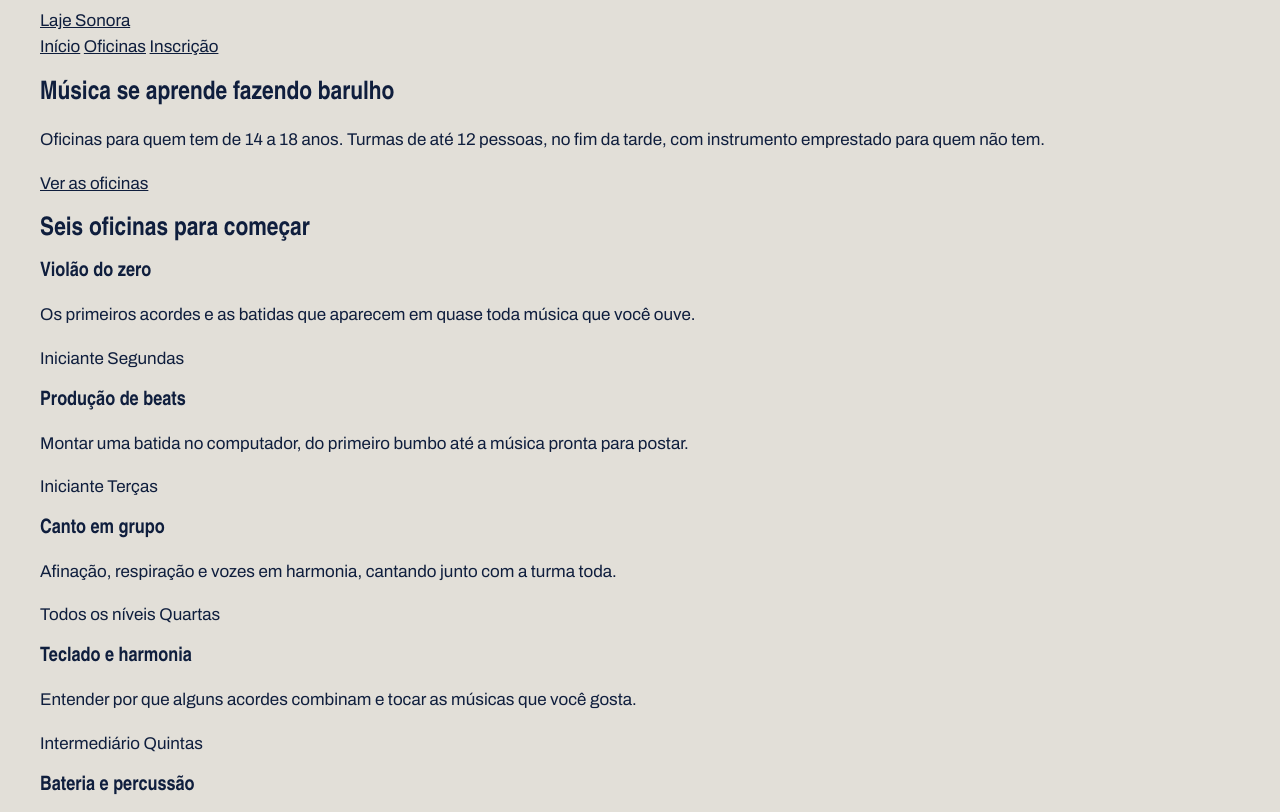
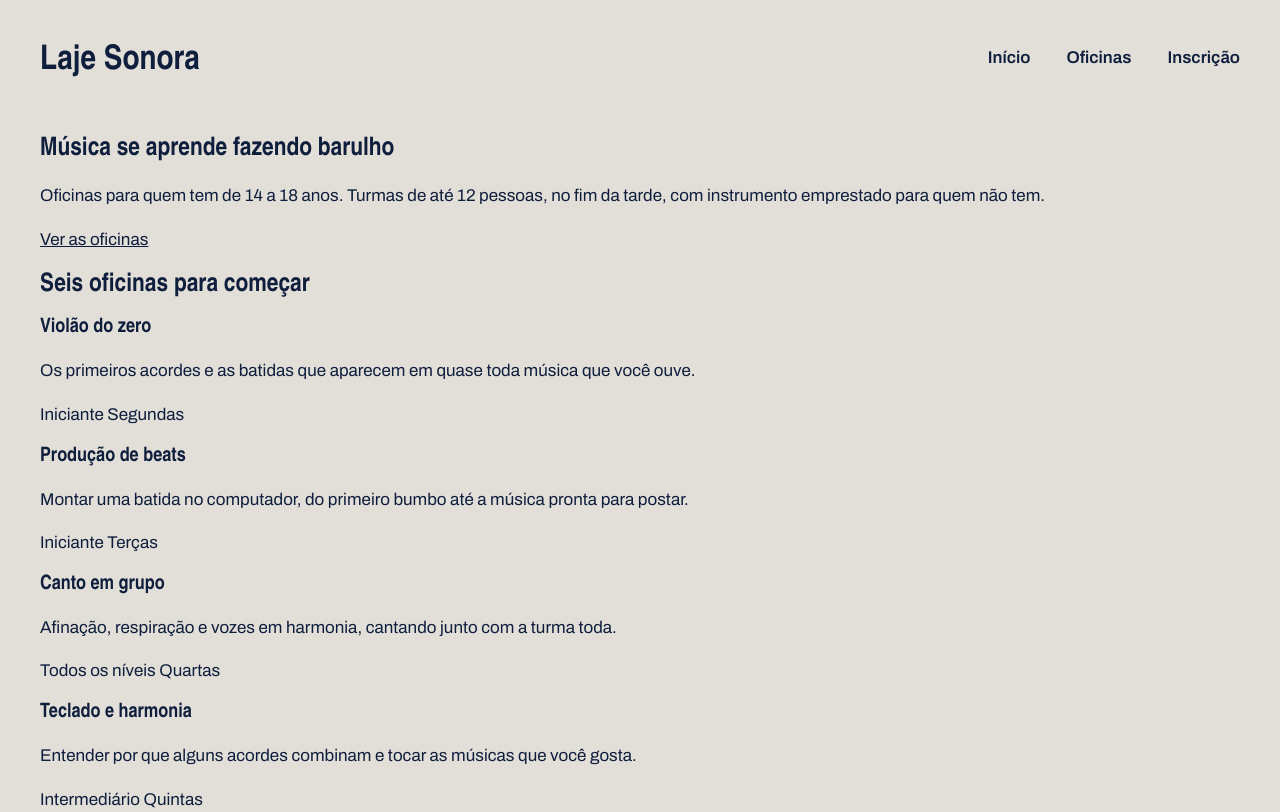
Before and after one commit to hatsunemiku941194-1TIME/laje_sonora, a plain HTML site: page index.html in a window 1280 px wide. Shown: the top 812 px of the page. Drawn offline with Linux system fonts and the light colour scheme; a web font is replaced by a local one.

Commit message:
Topo com flex

```diff
--- a/index.css
+++ b/index.css
@@ -40,3 +40,31 @@
     margin-inline: auto;
     padding-inline: 32px;
   }
+
+  .topo{
+    padding-block: 28px;
+    display: flex;
+    justify-content: space-between;
+    align-items: center;
+  }
+
+  .logo{
+    font-family: var(--fonte-cartaz);
+    font-size: 34px;
+    font-weight: 900;
+    text-decoration: none;
+  }
+
+  .menu{
+    display: flex;
+    gap: 36px;
+  }
+  .menu a{
+    font-weight: 600;
+    text-decoration: none;
+    padding-bottom: 4px;
+    border-bottom: 4px solid transparent;
+  }
+  .menu a:hover{
+    border-bottom-color: var(--fita);
+  }
```
